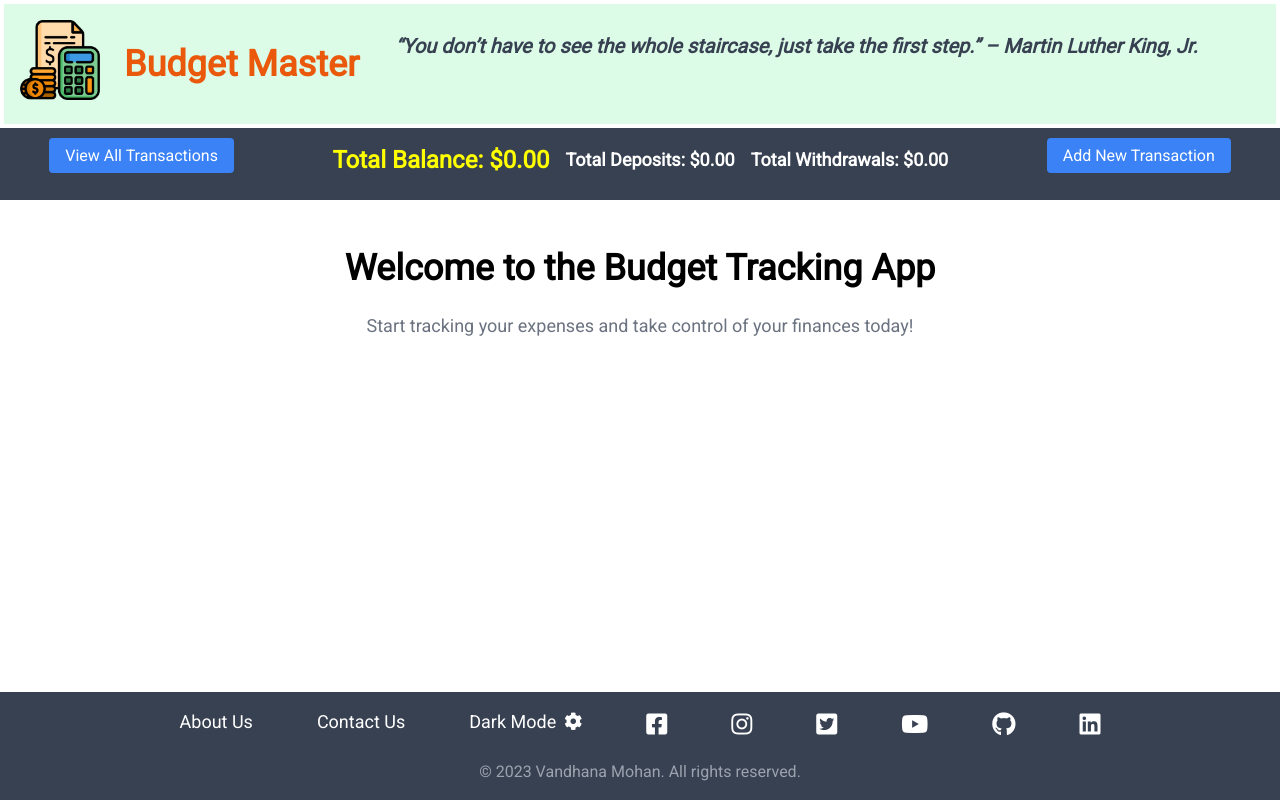
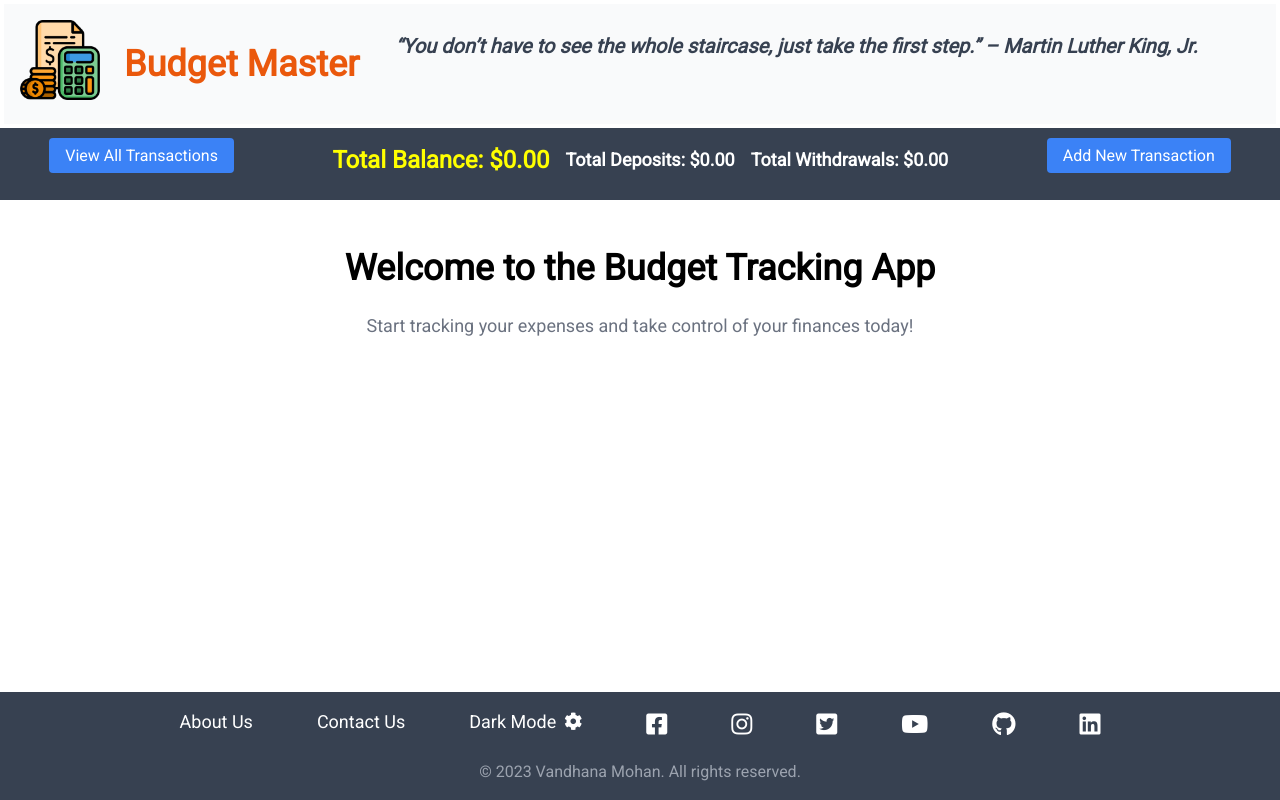
Before and after one commit to Vandhana-Mohan/budget-tracker-app-frontend, a React (Create React App) app: page / in a window 1280 px wide. Built offline with nearby package versions, Linux system fonts and the light colour scheme; no server answers.

Commit message:
add dark mode to header

```diff
--- a/src/Components/Header.js
+++ b/src/Components/Header.js
@@ -1,9 +1,12 @@
 import Budget from "../Images/Budget_logo.jpeg";
 import { Link } from "react-router-dom";
 
-function Header({ isDarkMode, handleDarkMode }) {
+function Header({ isDarkMode }) {
   return (
-    <header className="flex m-1 p-4 bg-green-100">
+    <header
+      className={"flex m-1 p-4 " + (isDarkMode ? "text-white" : "text-black")}
+      style={{ backgroundColor: isDarkMode ? "#1f2937" : "#f9fafb" }}
+    >
       <Link to="/">
         <img src={Budget} alt="logo" className="w-20 h-20" />
       </Link>
```
